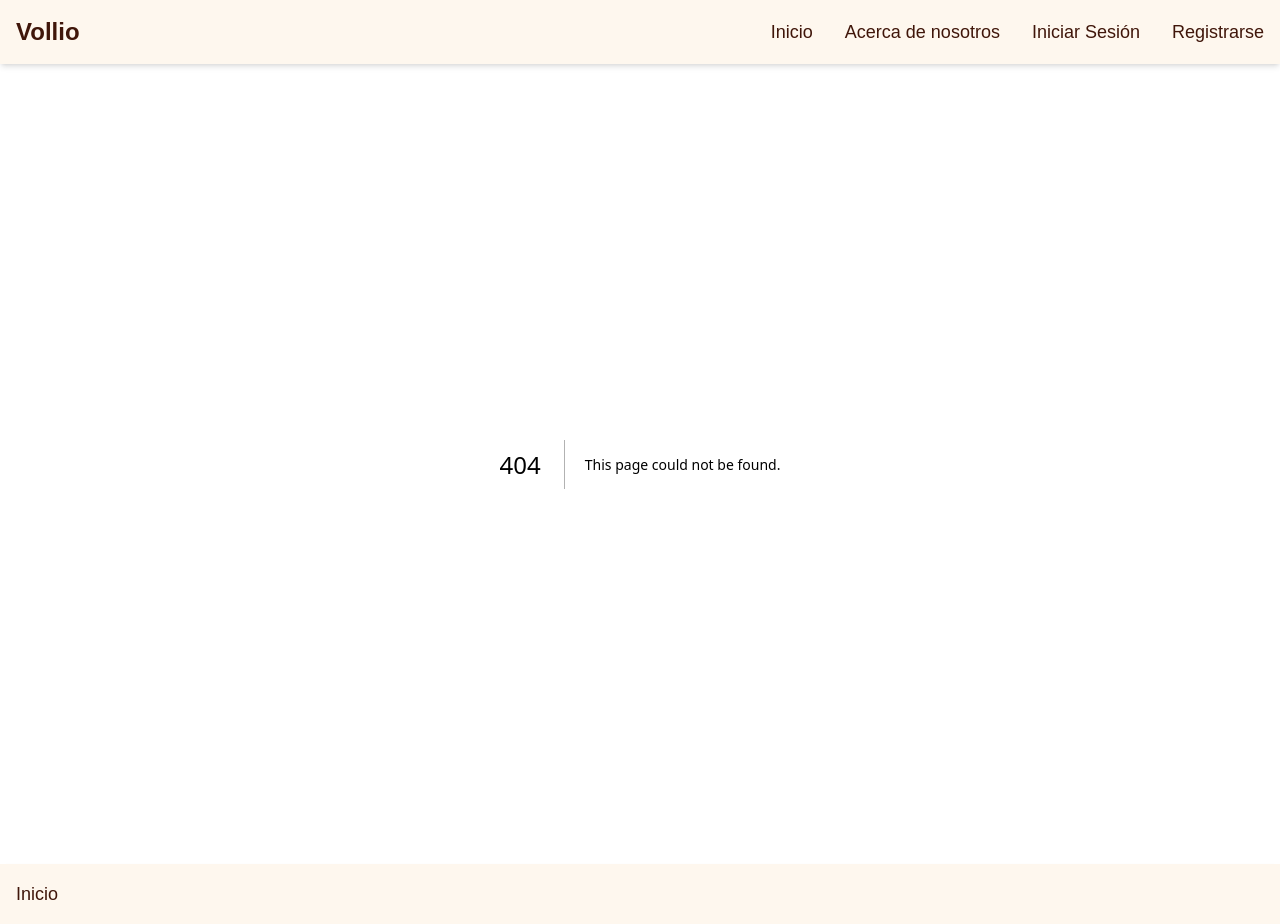
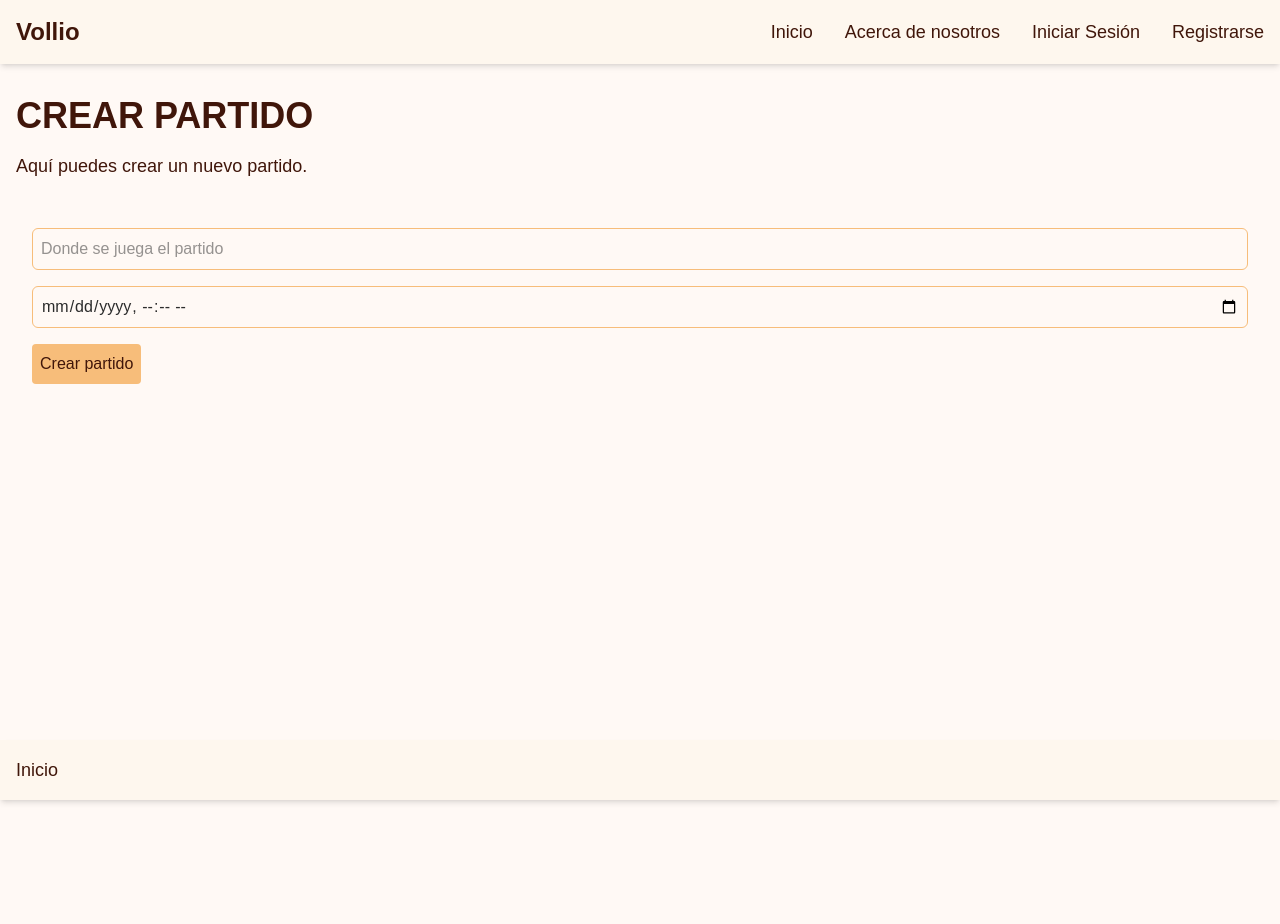
Before and after one commit to ruugii/vollio_front, a Next.js app: page /create/match in a window 1280 px wide. Before the commit this address had no page. After the commit the page ends 808 px from the top, so only its background shows below. Built offline with nearby package versions, Linux system fonts and the light colour scheme.

Commit message:
feat: add CreateMatch component for match creation and integrate it into createMatchPrice page

```diff
--- /dev/null
+++ b/src/app/components/CreateMatch/index.tsx
@@ -0,0 +1,58 @@
+'use client'
+
+import Button from "@/app/ux/Button";
+import Input from "@/app/ux/Input"
+import { useEffect, useState } from "react";
+
+export default function CreateMatch() {
+
+  const [location, setLocation] = useState<string>("");
+  const [date, setDate] = useState<Date>(new Date());
+
+  useEffect(() => {
+    console.log(date);
+  }, [date])
+
+  return (
+    <form className="container mx-auto h-full px-4 py-8">
+        <Input
+          value={location}
+          onChange={(e) => setLocation(e.target.value)}
+          type="text"
+          placeholder="Donde se juega el partido"
+          className="rounded-md p-2 mb-4 w-full"
+        />
+        <Input
+          onChange={(e) => setDate(new Date(e.target.value))}
+          type="datetime-local"
+          placeholder="Fecha del partido"
+          className="rounded-md p-2 mb-4 w-full"
+        />
+        <Button
+          onClick={async (e) => {
+            e.preventDefault();
+            const token = sessionStorage.getItem("token");
+            const response = await fetch(`http://localhost:4000/api/v1/match/create`, {
+              method: "POST",
+              headers: {
+                Authorization: `Bearer ${token}`,
+                "Content-Type": "application/json",
+              },
+              body: JSON.stringify({
+                location,
+                date,
+              }),
+            });
+            if (response.ok) {
+              console.log("Partido creado");
+              window.location.href = "/";
+            } else {
+              console.log("Error al crear el partido");
+            }
+          }}
+        >
+          Crear partido
+        </Button>
+      </form>
+  )
+}
--- /dev/null
+++ b/src/app/create/match/page.tsx
@@ -0,0 +1,18 @@
+import CreateMatch from "../../components/CreateMatch";
+import H1_component from "../../Text/H1_component";
+import Text from "../../Text/Text";
+import Input from "../../ux/Input";
+
+export default function createMatchPrice() {
+  return (
+    <main className="container mx-auto h-full px-4 py-8">
+      <H1_component className="mb-4">
+        CREAR PARTIDO
+      </H1_component>
+      <Text className="mb-4">
+        Aquí puedes crear un nuevo partido.
+      </Text>
+      <CreateMatch />
+    </main>
+  )
+}
--- a/src/app/ux/Input/index.tsx
+++ b/src/app/ux/Input/index.tsx
@@ -1,3 +1,5 @@
+
+
 export default function Input({
   value,
   onChange,
@@ -6,7 +8,7 @@ export default function Input({
   className,
   disabled,
 }: {
-  value: any;
+  value?: any;
   onChange: (arg0: any) => void;
   type: string;
   placeholder: string;
```
